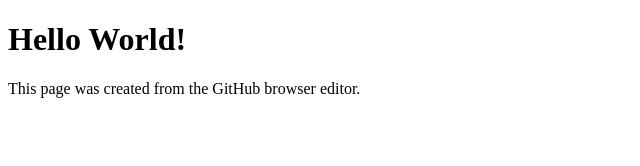
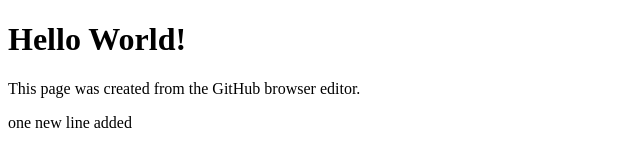
Before and after one commit to RajuKoduri/sampleHtml, a plain HTML site: page index.html in a window 1280 px wide. Shown: the whole page, without its empty margins (0-640 px from the left). Drawn offline with Linux system fonts and the light colour scheme.

Commit message:
Add new paragraph to index.html

```diff
--- a/index.html
+++ b/index.html
@@ -6,5 +6,6 @@
 <body>
     <h1>Hello World!</h1>
     <p>This page was created from the GitHub browser editor.</p>
+    <p>one new line added</p>
 </body>
 </html>
```
